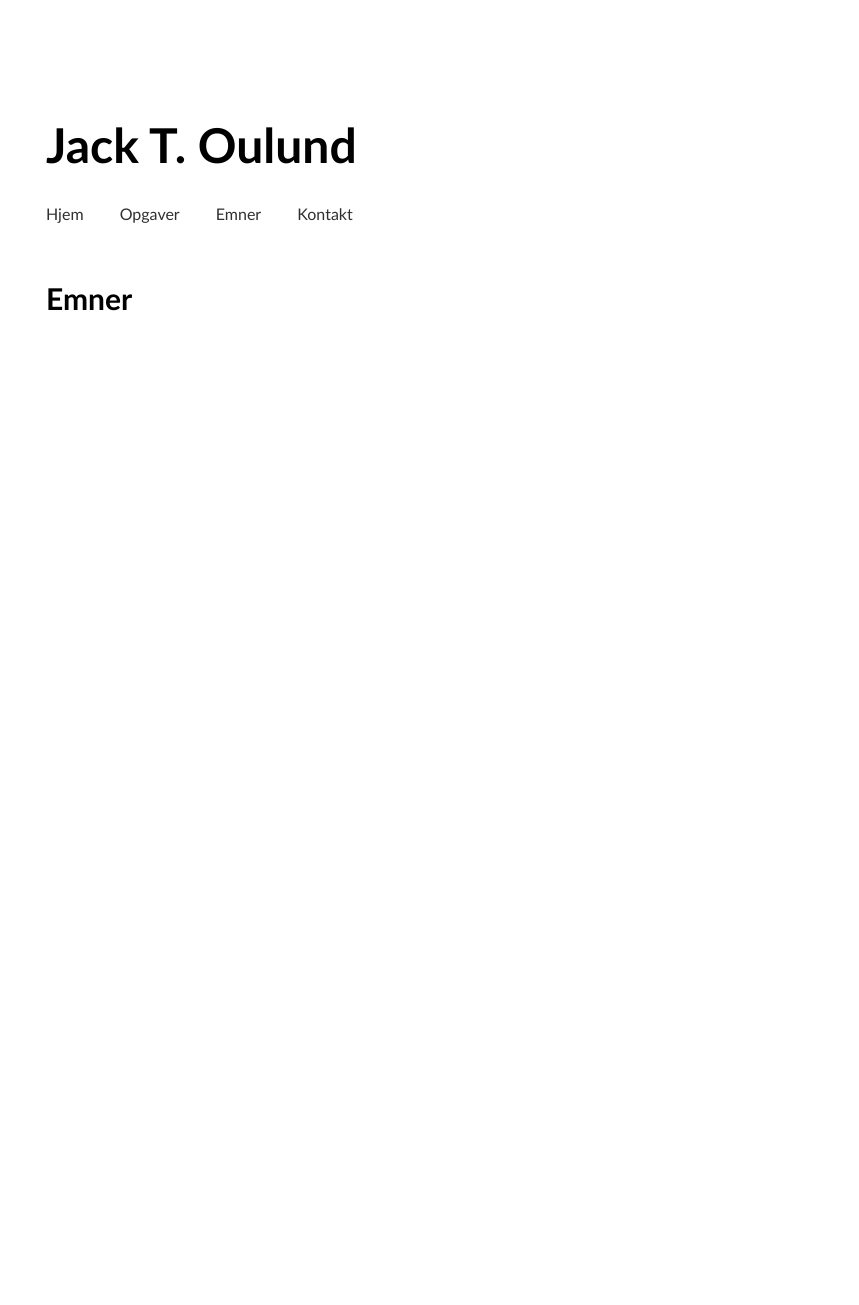
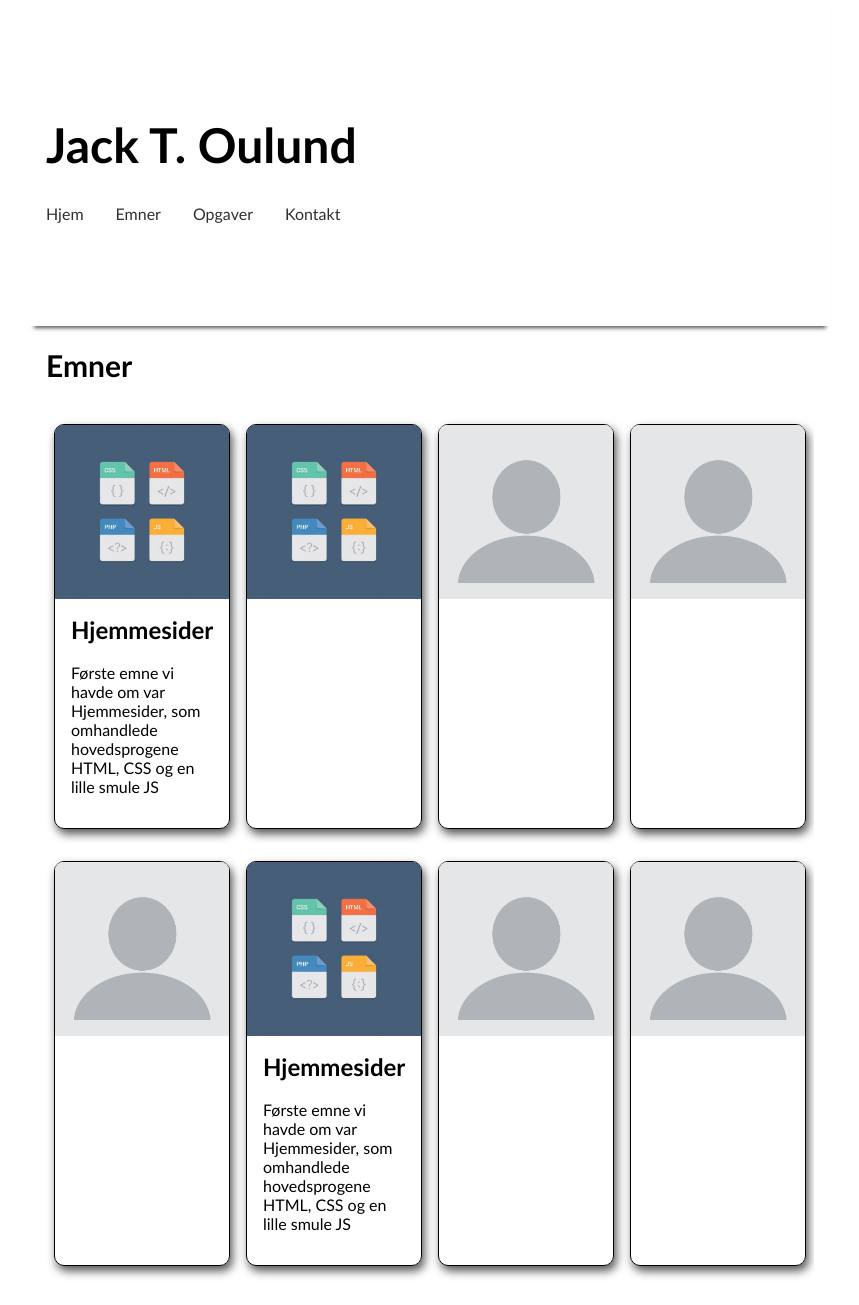
Before and after one commit to TheRealJackiBoi/Portfolio-for-Informatik, a Flask app: page /emner in a window 1280 px wide. Shown: the whole page, without its empty margins (210-1069 px from the left). Run offline with Flask 2, Linux system fonts and the light colour scheme.

Commit message:
updated emner, switched opgaver and emners title card finished, just need inputs

```diff
--- a/myapp/static/css/main.css
+++ b/myapp/static/css/main.css
@@ -1,3 +1,5 @@
+
+
 body {
     font-family: 'Gill Sans', 'Gill Sans MT', Calibri, 'Trebuchet MS', sans-serif;
     margin: 0;
@@ -17,13 +19,14 @@ h2 {
 }
 
 main {
-    height: 70%;
+    height: 72.5%;
     width: 60%;
     position: absolute;
-    top: 17.5rem;
+    top: 25%;
     overflow: scroll;
     overflow-x: hidden;
-
+    margin-top: 0.65%;
+    padding-top: 1%;
 }
 main h2 {
     margin-top: 0px;
@@ -45,6 +48,7 @@ main .homepic {
   ::-webkit-scrollbar-track {
     background: #f1f1f1;
     border-radius: 8px;
+
   }
 
   /* Handle */
@@ -65,7 +69,8 @@ header {
     width: 60%;
     z-index: 10;
     background-color: white;
-    max-height: 30%;
+    height: 22.5%;
+    box-shadow: 0 6px 4px -4px #555;
 }
 
 header h1 {
@@ -78,6 +83,8 @@ header h1 {
 nav {
     top: 15px;
     max-height: 3rem;
+    display: flex;
+    flex-wrap: nowrap;
 }
 
 
@@ -98,32 +105,88 @@ nav li a:hover {
     font-size: large;
 }
 
+.card-container {
+    display: flex;
+    flex-flow: row;
+    flex-wrap: wrap;
+    justify-content: space-around;
+}
+
 .card {
-    display: inline-block;
-    height: 12.5rem;
-    width: 10rem;
+    display: flex;
+    flex: 1 0 200px;
+    box-sizing: border-box;
+    margin: 1rem .5em;
+    flex-flow: column;
     border: 1px solid black;
     box-shadow: 2.5px 5px 10px #555;
-    margin: 2rem;
     border-radius: 10px;
     padding: 0;
-    position: relative;
-    top: 1rem;
+    flex-grow: 1;
+
+    max-height: 20%;
 }
 
-.card .card-img {
+.card img {
+    object-fit: cover;
+    display: block;
     width: 100%;
-    height: 40%;
-    border-radius: 10px 10px 0 0;
-    display: inline-block;
+    min-height: 40%;
+    max-height: 50%;
+    border-radius: 8px 8px 0 0;
 }
 
 .card .card-content {
+    display: flex;
+    flex-flow: row;
+    flex-wrap: wrap;
     top: 40%;
-    margin-top: 2px;
+    padding: 1em;
+
 }
+
+.card .card-content h1{
+    font-size: 24px;
+    padding-top: 0;
+    margin-top: 0;
+    width: 100%;
+    max-height: 1rem;
+}
+
 
 
 .card:hover {
     box-shadow: 7.5px 10px 10px #555;
 }
+
+
+
+@media screen and (min-width: 40em) {
+    .card-container {
+        display: flex;
+        flex-wrap: wrap;
+        justify-content: space-between;
+   }
+
+    .card {
+        flex: 0 1 calc(50% - 1em);
+        max-width: calc(50% -  1em);
+    }
+}
+
+@media screen and (min-width: 60em) {
+    .card-container {
+   }
+
+    .card {
+        flex: 0 1 calc(25% - 1em);
+        max-width: calc(25% - 1em);
+     }
+}
+
+
+@media screen and (min-width: 52em) {
+    .main {
+
+    }
+}
--- a/myapp/templates/base.html
+++ b/myapp/templates/base.html
@@ -16,10 +16,10 @@
           <a href="{{url_for('home')}}"><h4>Hjem</h4></a>
         </li>
         <li>
-          <a href="{{url_for('opgaver')}}"><h4>Opgaver</h4></a>
+          <a href="{{url_for('emner')}}"><h4>Emner</h4></a>
         </li>
         <li>
-          <a href="{{url_for('emner')}}"><h4>Emner</h4></a>
+          <a href="{{url_for('opgaver')}}"><h4>Opgaver</h4></a>
         </li>
         <li>
           <a href="{{url_for('kontakt')}}"><h4>Kontakt</h4></a>
--- a/myapp/templates/emner.html
+++ b/myapp/templates/emner.html
@@ -1,6 +1,48 @@
 {% extends "base.html" %}
 {% block title %}Emner{% endblock %}
-
 {% block content %}
 <h2>Emner</h2>
+<div class="card-container">
+<!--HTML CSS Emner-->
+<div class="card">
+    <img class="" src="{{url_for('static', filename='img/html-css-js.jpg')}}" alt="card picture">
+
+    <div class="card-content">
+        <h1>Hjemmesider</h1>
+        <p>Første emne vi havde om var Hjemmesider, som omhandlede
+            hovedsprogene HTML, CSS og en lille smule JS</p>
+    </div>
+
+</div>
+
+
+<div class="card">
+<img class="" src="{{url_for('static', filename='img/html-css-js.jpg')}}" alt="card picture">
+</div>
+<div class="card">
+    <img class="" src="{{url_for('static', filename='img/profile.png')}}" alt="card picture">
+</div>
+<div class="card">
+    <img class="" src="{{url_for('static', filename='img/profile.png')}}" alt="card picture">
+</div>
+<div class="card">
+    <img class="" src="{{url_for('static', filename='img/profile.png')}}" alt="card picture">
+    </div>
+    <div class="card">
+        <img class="" src="{{url_for('static', filename='img/html-css-js.jpg')}}" alt="card picture">
+
+        <div class="card-content">
+            <h1>Hjemmesider</h1>
+            <p>Første emne vi havde om var Hjemmesider, som omhandlede
+                hovedsprogene HTML, CSS og en lille smule JS</p>
+        </div>
+
+    </div>
+    <div class="card">
+        <img class="" src="{{url_for('static', filename='img/profile.png')}}" alt="card picture">
+    </div>
+    <div class="card">
+        <img class="" src="{{url_for('static', filename='img/profile.png')}}" alt="card picture">
+    </div>
+</div>
 {% endblock %}
```
Also changed, not shown: myapp/note.txt (added, +135 -0 lines), myapp/templates/opgaver.html (+1 -21 lines), myapp/static/img/html-css-js.jpg (added).
